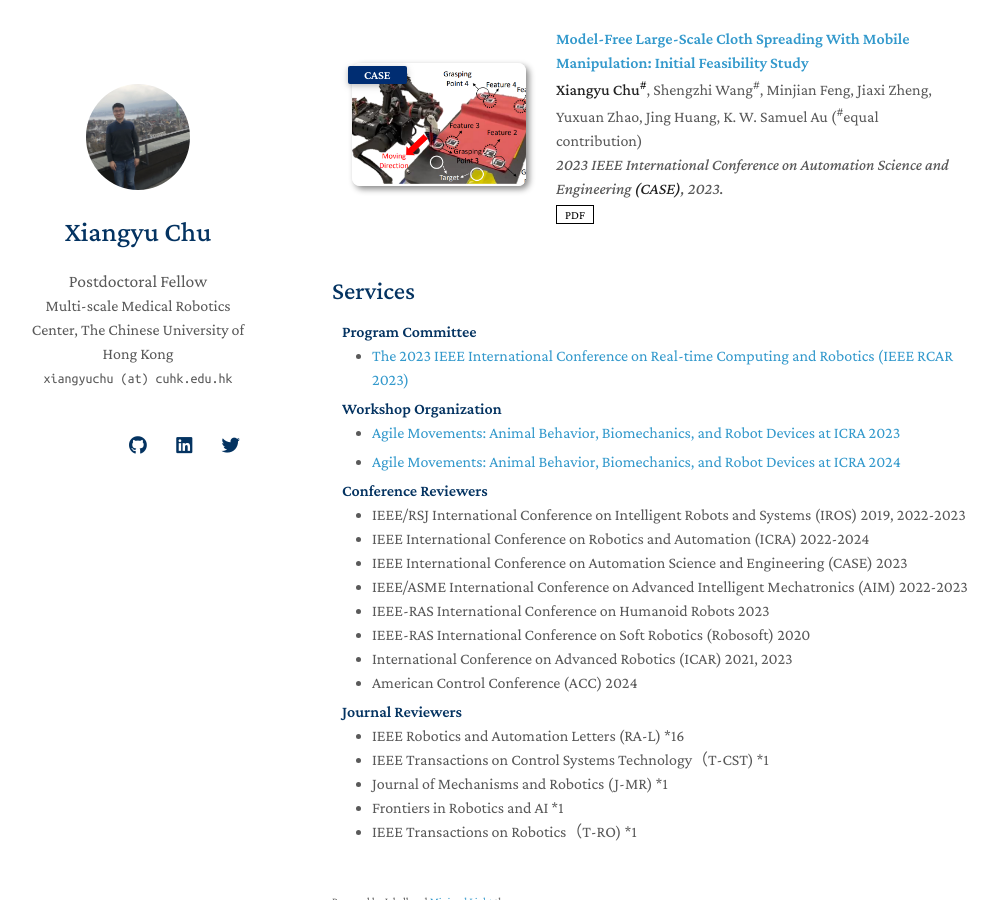
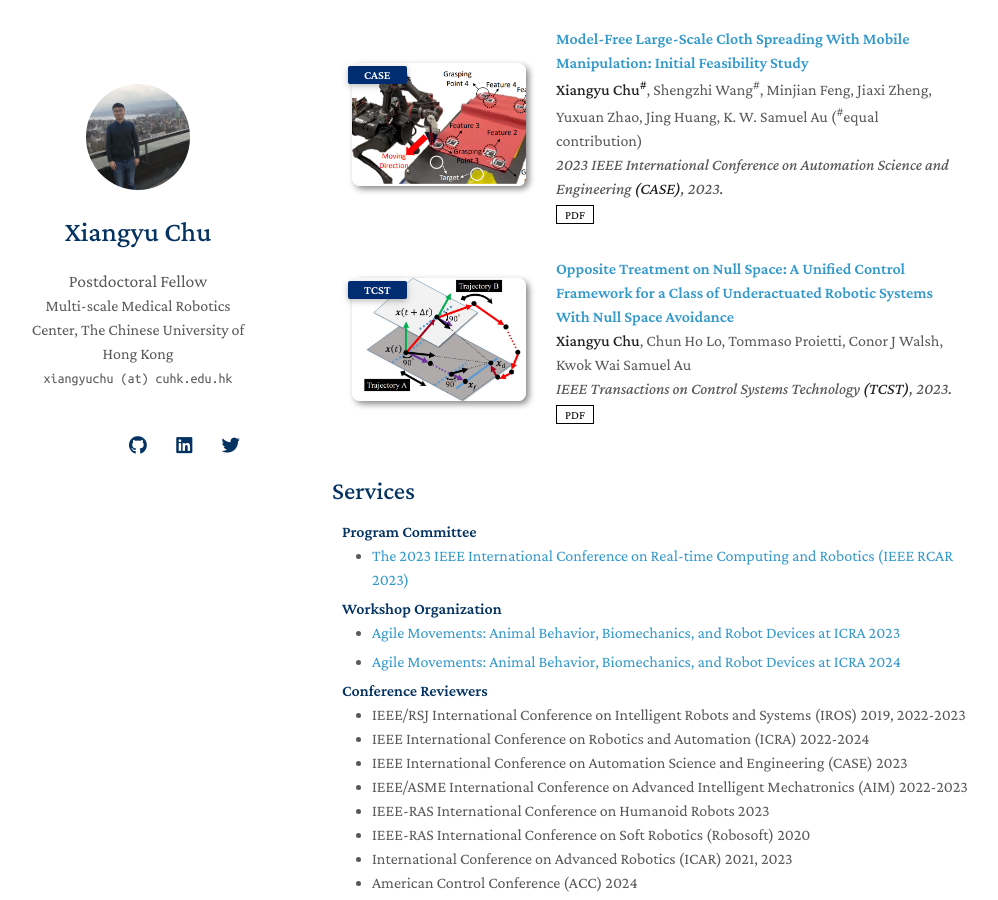
Before and after one commit to xiangyuchu03/xiangyuchu03.github.io, a Jekyll site: the page built from index.md, in a window 1280 px wide and 900 px high, scrolled down 1412 px. Shown: the whole window, without its empty margins (138-1136 px from the left). Built offline with Jekyll 4.4.1, drawn with Linux system fonts in a browser that asks for light colours; nearby versions of some CDN libraries; a style sheet for code colours, icons or effects is not loaded; our own code applies the rules of GitHub Pages for plain Markdown files.

Commit message:
Update publications.yml

```diff
--- a/_data/publications.yml
+++ b/_data/publications.yml
@@ -40,3 +40,14 @@ main:
     bibtex:
     image: ./assets/img/CASE_mobile_manipulation.png
     # notes: Accept
+
+  - title: "Opposite Treatment on Null Space: A Unified Control Framework for a Class of Underactuated Robotic Systems With Null Space Avoidance"
+    authors: <strong>Xiangyu Chu</strong>, Chun Ho Lo, Tommaso Proietti, Conor J Walsh, Kwok Wai Samuel Au
+    conference_short: TCST
+    conference: IEEE Transactions on Control Systems Technology <strong>(TCST)</strong>, 2023.
+    pdf: https://ieeexplore.ieee.org/stamp/stamp.jsp?arnumber=9777848
+    code:
+    page:
+    bibtex:
+    image: ./assets/img/TCST_NSA.png
+    # notes: Accept
```
